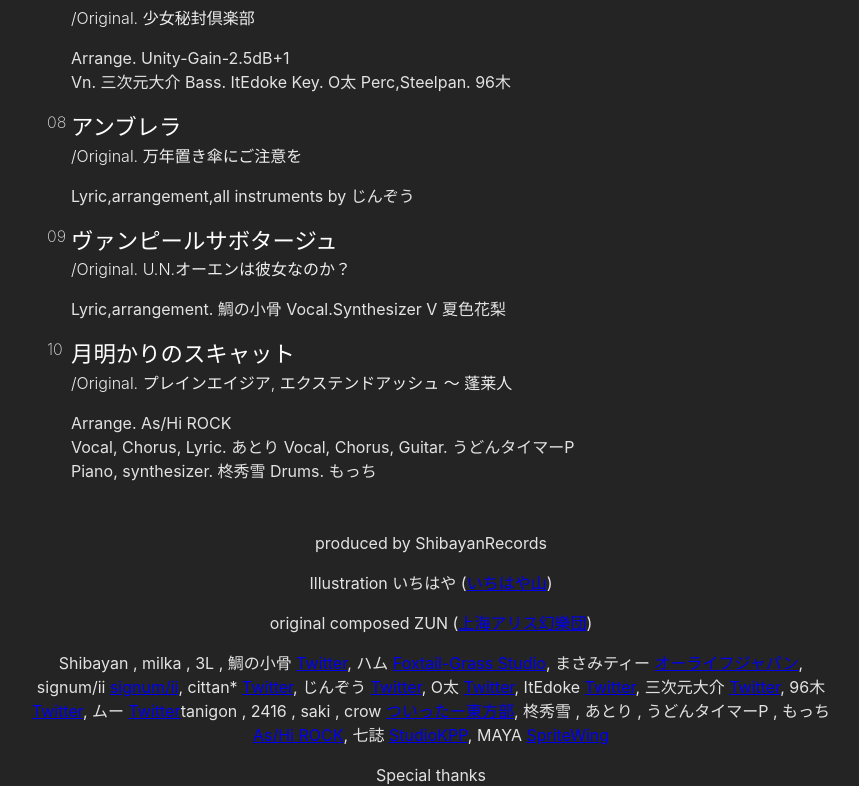
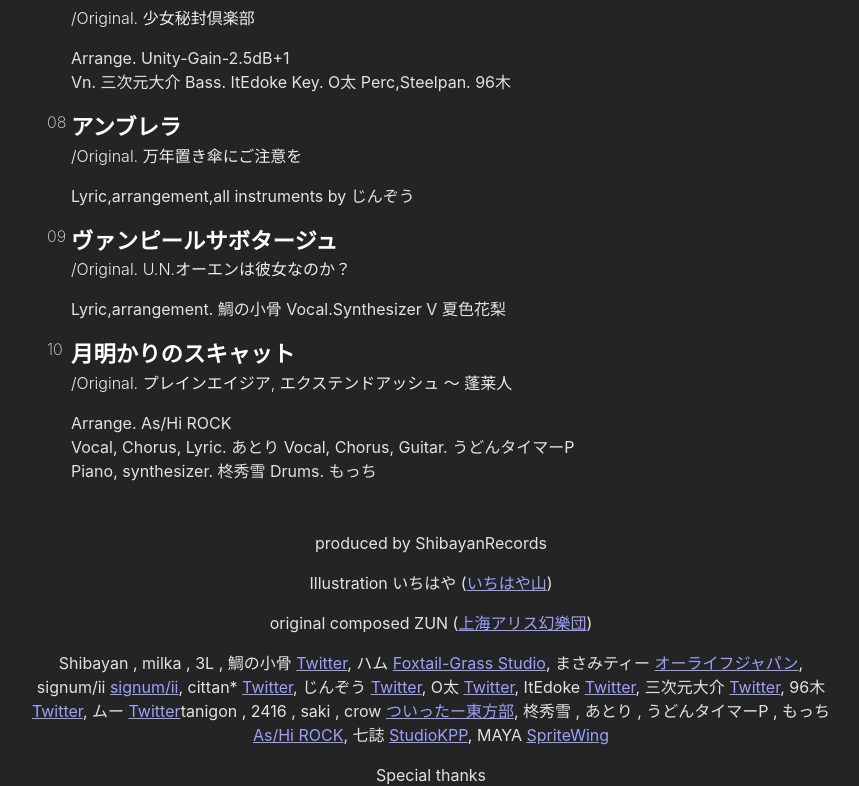
Before and after one commit to suhankins/bernies-toho-bossa-nova-12, a React (Vite) app: page / in a window 1280 px wide. Shown: the part 2122-2908 px from the top of the page, without its empty margins (209-1068 px from the left). Built offline with nearby package versions, Linux system fonts and the light colour scheme.

Commit message:
improved font rendering for japanese text

```diff
--- a/src/index.css
+++ b/src/index.css
@@ -17,11 +17,10 @@
     line-height: 1.5;
     font-weight: 400;
 
-    color-scheme: light dark;
+    color-scheme: dark;
     color: rgba(255, 255, 255, 0.87);
     background-color: #242424;
 
-    font-synthesis: none;
     text-rendering: optimizeLegibility;
     -webkit-font-smoothing: antialiased;
     -moz-osx-font-smoothing: grayscale;
```
